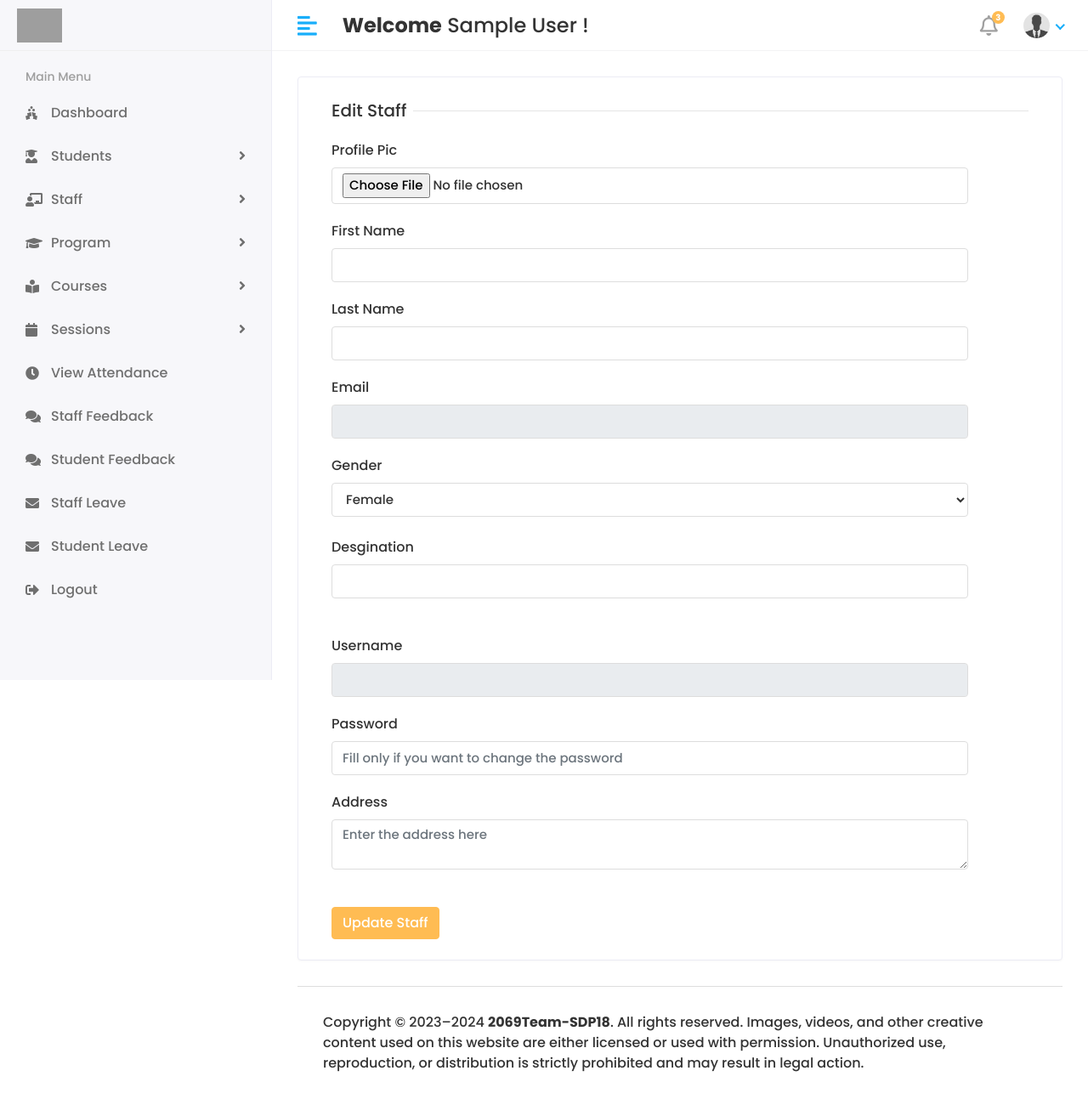
After one commit to KoushikReddyB/Student-Learning-Management-System, a Django app: page /HOD/Staff/Edit/1 in a window 1280 px wide. The commit adds this page. Shown: the whole page at 85% size. Run offline with Django 4.2, Linux system fonts and the light colour scheme; the visitor is signed in with stand-in values (Sample User, id 1); data that the repository does not hold is empty; some libraries are stand-ins or nearby versions; grey boxes are pictures that could not be loaded.

Commit message:
Added Edit Staff Option

```diff
--- a/Studentlearningmanagementsystem/Studentlearningmanagementsystem/HOD_views.py
+++ b/Studentlearningmanagementsystem/Studentlearningmanagementsystem/HOD_views.py
@@ -252,3 +252,55 @@ def VIEW_STAFF(request):
         'staff':staff,
     }
     return render(request, 'Hod/view_staff.html', context)
+
+
+@login_required(login_url='/')
+def EDIT_STAFF(request, id):
+    staff = Staff.objects.filter(id = id)
+    context = {
+        'staff':staff,
+    }
+    return render(request, 'Hod/edit_staff.html', context)
+
+
+@login_required(login_url='/')
+def UPDATE_STAFF(request):
+    if request.method == "POST":
+        staff_id = request.POST.get('staff_id')
+        # print(staff_id)
+        profile_pic = request.FILES.get('profile_pic')
+        first_name = request.POST.get('first_name')
+        last_name = request.POST.get('last_name')
+        email = request.POST.get('email')
+        username = request.POST.get('username')
+        password = request.POST.get('password')
+        address = request.POST.get('address')
+        gender = request.POST.get('gender')
+        desgination = request.POST.get('desgination')
+
+        user = CustomUser.objects.get(id = staff_id)
+        user.profile_pic = profile_pic
+        user.last_name = last_name
+        user.email = email
+        user.username = username
+
+        if password != None and password != "":
+            user.set_password(password)
+        if profile_pic != None and profile_pic != "":
+            user.profile_pic = profile_pic
+        user.save()
+
+        staff = Staff.objects.get(admin = staff_id)
+        staff.address = address
+        staff.gender = gender
+        staff.desgination = desgination
+
+        staff.save()
+        messages.success(request, "Records are sucessfully Updated !")
+        return redirect('view_staff')
+    return render(request, 'Hod/Staff/View')
+
+
+@login_required(login_url='/')
+def DELETE_STAFF(request, id):
+    return redirect('view_staff')
--- a/Studentlearningmanagementsystem/Studentlearningmanagementsystem/urls.py
+++ b/Studentlearningmanagementsystem/Studentlearningmanagementsystem/urls.py
@@ -49,6 +49,8 @@ urlpatterns = [
     ####
     path('HOD/Staff/Add', HOD_views.ADD_STAFF, name = 'add_staff'),
     path('HOD/Staff/View', HOD_views.VIEW_STAFF, name = 'view_staff'),
-
+    path('HOD/Staff/Edit/<str:id>', HOD_views.EDIT_STAFF, name='edit_staff'),
+    path('HOD/Staff/Update', HOD_views.UPDATE_STAFF, name='update_staff'),
+    path('HOD/Staff/Delete/<str:id>', HOD_views.DELETE_STAFF, name='delete_staff'),
 
 ] + static(settings.MEDIA_URL, document_root = settings.MEDIA_ROOT)
--- /dev/null
+++ b/Studentlearningmanagementsystem/templates/HOD/edit_staff.html
@@ -0,0 +1,83 @@
+{% extends 'base.html' %}
+{% block content %}
+  <div class="row">
+                  <div class="col-sm-12">
+                     <div class="card">
+                        <div class="card-body">
+                            <form method="post" action="{% url 'update_staff' %}" enctype="multipart/form-data">
+                                {% csrf_token %}
+                                 <div class="col-12">
+                                    <h5 class="form-title"><span>Edit Staff</span></h5>
+                                 </div>
+
+                                 {% include 'includes/messages.html' %}
+
+                                 <div class="col-sm-11">
+                                    <div class="form-group">
+                                       <label>Profile Pic</label>
+                                       <input type="file" class="form-control" name="profile_pic" required>
+                                       <input type="text" class="form-control" name="staff_id" value ="{% for i in staff%}{{i.admin.id}}{% endfor %}" required readonly hidden>
+                                    </div>
+                                 </div>
+                                 <div class="col-sm-11">
+                                    <div class="form-group">
+                                       <label>First Name</label>
+                                       <input type="text" class="form-control" name="first_name" value="{% for i in staff %}{{i.admin.first_name}}{% endfor %}" required>
+                                    </div>
+                                 </div>
+                                 <div class="col-sm-11">
+                                    <div class="form-group">
+                                       <label>Last Name</label>
+                                       <input type="text" class="form-control" name="last_name" value="{% for i in staff %}{{i.admin.last_name}}{% endfor %}" required>
+                                    </div>
+                                 </div>
+                               <div class="col-sm-11">
+                                    <div class="form-group">
+                                       <label>Email</label>
+                                       <input type="text" class="form-control" name="email" value="{% for i in staff %}{{i.admin.email}}{% endfor %}" readonly>
+                                    </div>
+                                 </div>
+                                 <div class="col-sm-11">
+                                    <label>Gender</label>
+                                       <select class="form-control" name="gender" value="{% for i in staff %}{{i.gender}}{% endfor %}" required>
+                                          <option value="Female">Female</option>
+                                          <option value="Male">Male</option>
+                                          <option value="Others">Others</option>
+                                       </select>
+                                 </div>
+                               <br>
+                               <div class="col-sm-11">
+                                 <div class="form-group">
+                                    <label>Desgination</label>
+                                    <input type="text" class="form-control" name="desgination" value="{% for i in staff %}{{i.desgination}}{% endfor %}">
+                                 </div>
+                              </div>
+                               <br>
+                               <div class="col-sm-11">
+                                    <div class="form-group">
+                                       <label>Username</label>
+                                       <input type="text" class="form-control" name="username" value="{% for i in staff %}{{i.admin.username}}{% endfor %}" readonly>
+                                    </div>
+                                 </div>
+                               <div class="col-sm-11">
+                                    <div class="form-group">
+                                       <label>Password</label>
+                                       <input type="password" class="form-control" name="password" placeholder="Fill only if you want to change the password">
+                                    </div>
+                                 </div>
+                               <div class="col-sm-11">
+                                    <div class="form-group">
+                                        <label>Address</label>
+                                        <textarea class="form-control" name="address" placeholder="Enter the address here" required>{% for i in staff%}{{i.address}}{% endfor %}</textarea>
+                                    </div>
+                                 </div>
+                               <br>
+                                 <div class="col-12">
+                                    <button type="submit" class="btn btn-primary">Update Staff</button>
+                                 </div>
+                           </form>
+                        </div>
+                     </div>
+                  </div>
+               </div>
+{% endblock %}
--- a/Studentlearningmanagementsystem/templates/HOD/view_staff.html
+++ b/Studentlearningmanagementsystem/templates/HOD/view_staff.html
@@ -57,10 +57,10 @@
                                     <td>{{i.updated_at}}</td>
                                     <td class="text-right">
                                         <div class="actions">
-                                            <a href="{% url 'edit_student' i.id %}" class="btn btn-sm bg-success-light mr-2">
+                                            <a href="{% url 'edit_staff' i.id %}" class="btn btn-sm bg-success-light mr-2">
                                                 <i class="fas fa-pen"></i>
                                             </a>
-                                            <a href="{% url 'delete_student' i.admin.id%}" class="btn btn-sm bg-danger-light">
+                                            <a href="{% url 'delete_staff' i.admin.id%}" class="btn btn-sm bg-danger-light">
                                                 <i class="fas fa-trash"></i>
                                             </a>
                                         </div>
```
Also changed, not shown: Studentlearningmanagementsystem/media/profile_pics/istockphoto-1327592449-612x612_8JX5kJi.jpg (added), Studentlearningmanagementsystem/media/profile_pics/istockphoto-1327592449-612x612_JmpIHVy.jpg (added).
